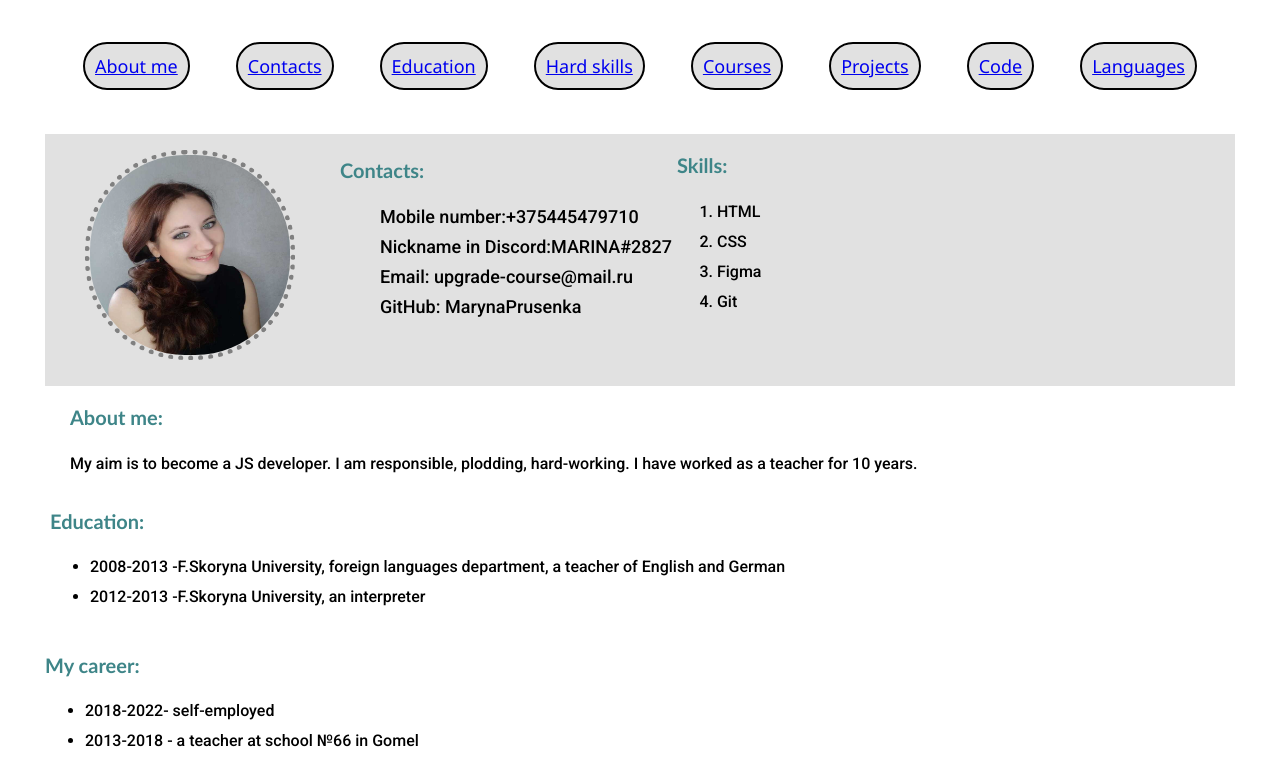
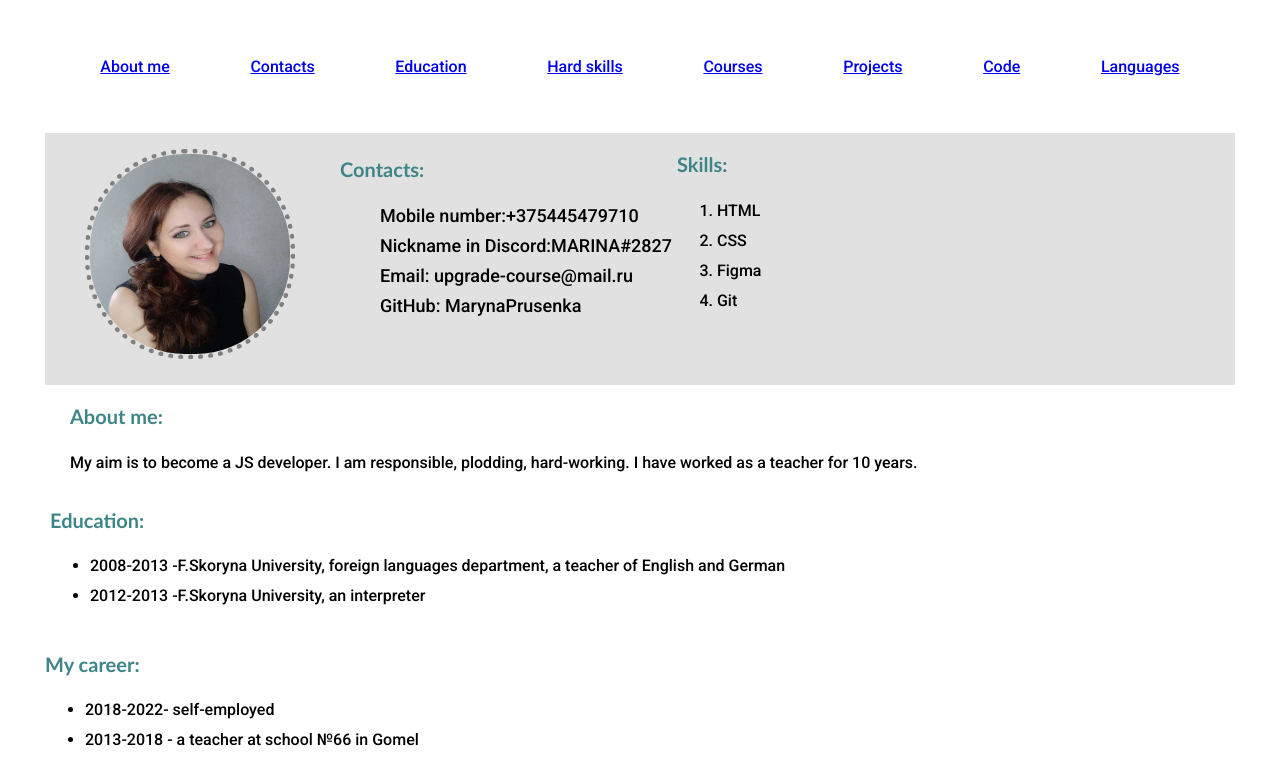
Before and after one commit to MarynaPrusenka/rsschool-cv0, a plain HTML site: page index.html in a window 1280 px wide. Shown: the part 115-884 px from the top of the page. Drawn offline with Linux system fonts and the light colour scheme; files whose address does not match are found by name.

Commit message:
fix: delete button tags
The element <a> must not appear as a descendant of the <button> element

```diff
--- a/index.html
+++ b/index.html
@@ -14,14 +14,14 @@
     <header><h1 class="my-name">Maryna Prusenka</h1></header>
     <nav class="nav">
         <ul class="nav-list">
-            <li class="nav-items"><button><a href="#aboutme">About me </a> </button> </li>
-            <li class="nav-items"><button><a href="#contacts">Contacts </a> </button> </li>
-            <li class="nav-items"><button><a href="#education">Education </a> </button> </li>
-            <li class="nav-items"><button><a href="#skills">Hard skills </a> </button></li>
-            <li class="nav-items"> <button><a href="#courses">Courses </a> </button> </li>
-            <li class="nav-items"> <button><a href="#projects">Projects </a> </button> </li>
-            <li class="nav-items"> <button> <a href="#code"> Code </a> </button> </li>
-            <li class="nav-items"> <button><a href="#languages">Languages </a> </button> </li>
+            <li class="nav-items"> <a href="#aboutme">About me </a> </li>
+            <li class="nav-items"> <a href="#contacts">Contacts </a> </li>
+            <li class="nav-items"> <a href="#education">Education </a> </li>
+            <li class="nav-items"> <a href="#skills">Hard skills </a> </li>
+            <li class="nav-items"> <a href="#courses">Courses </a> </li>
+            <li class="nav-items"> <a href="#projects">Projects </a> </li>
+            <li class="nav-items"> <a href="#code"> Code </a> </li>
+            <li class="nav-items"> <a href="#languages">Languages </a> </li>
         </ul>
     </nav>
     <main>
```
